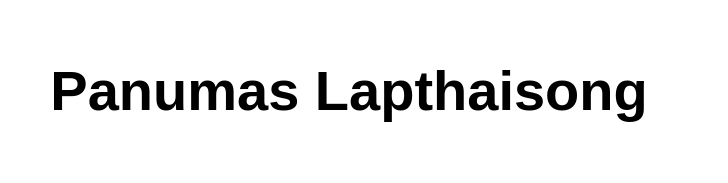
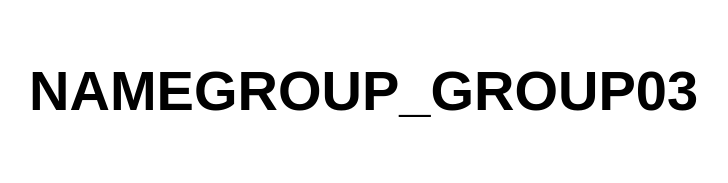
Before and after one commit to 654-3Panumas/654-3Panumas, a website: page src/index.html in a window 1280 px wide. Shown: the whole page, without its empty margins (291-1019 px from the left). Drawn offline with Linux system fonts and the light colour scheme.

Commit message:
Update index.html

```diff
--- a/src/index.html
+++ b/src/index.html
@@ -10,7 +10,7 @@
 
 <body>
   <main>
-    <h1>Panumas Lapthaisong</h1>
+    <h1>NAMEGROUP_GROUP03</h1>
   </main>
 </body>
 
```
